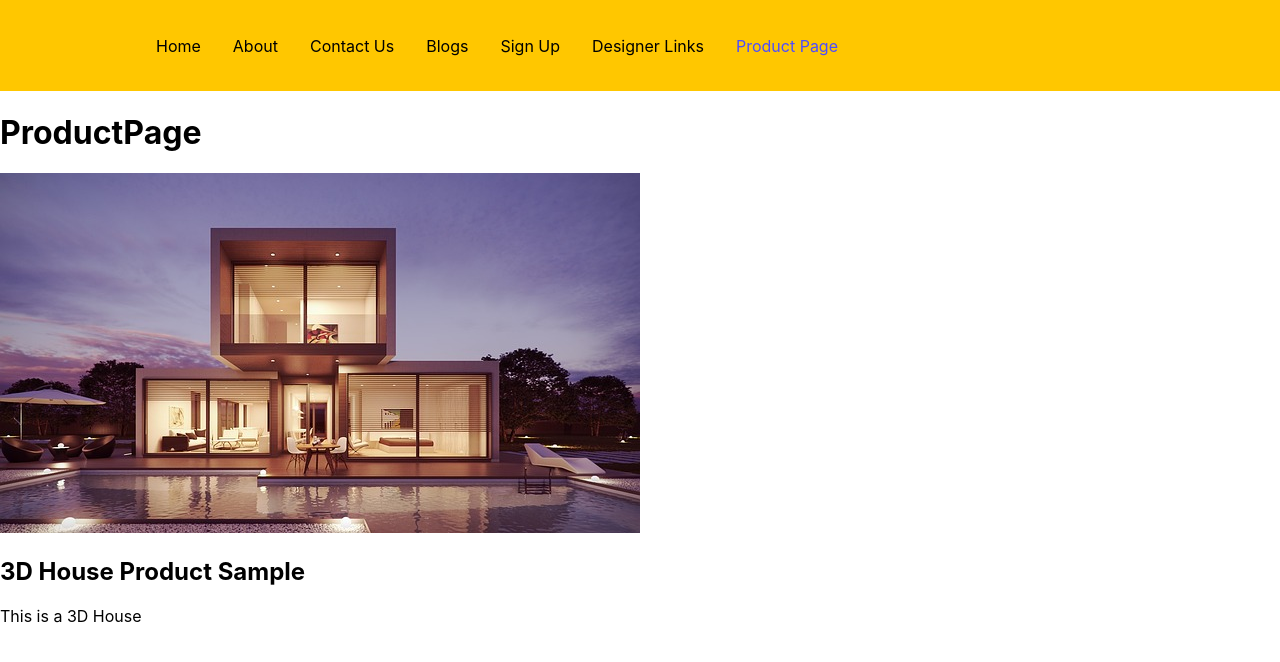
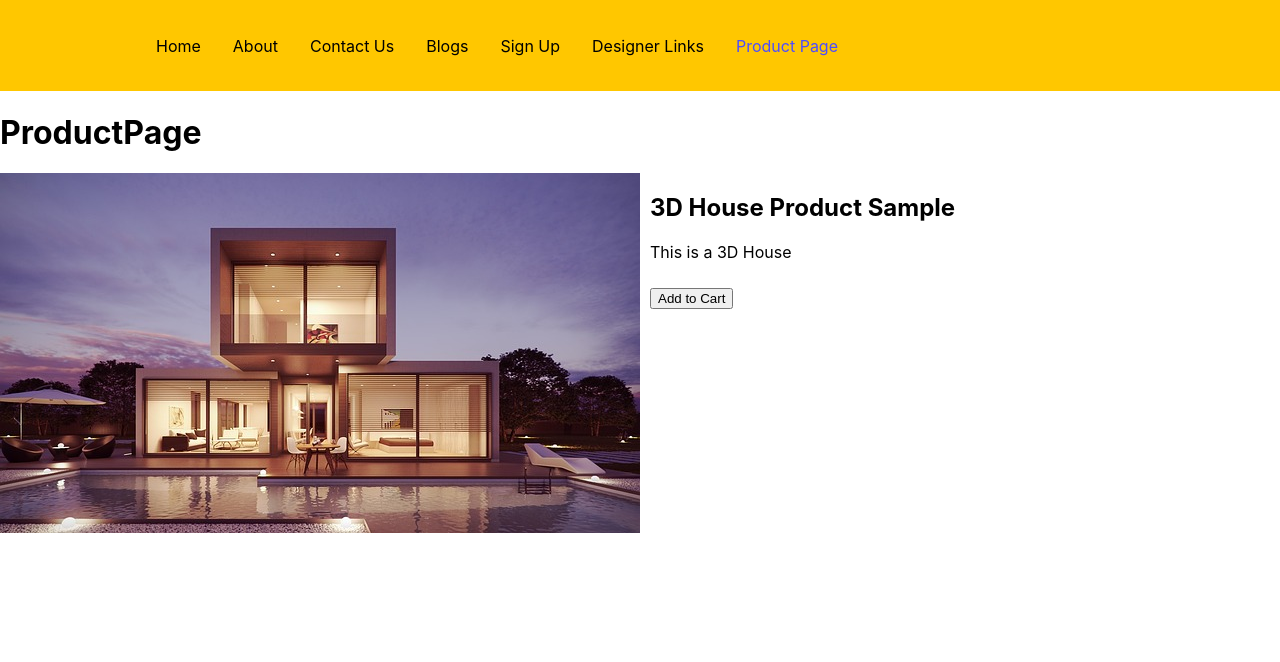
Before and after one commit to kmagana5/Course-Project-2, a React (Create React App) app in the folder client/: page /productpage in a window 1280 px wide. Shown: the top 662 px of the page. Built offline with nearby package versions, Linux system fonts and the light colour scheme.

Commit message:
Style adjustments

```diff
--- a/client/src/pages/productpage.js
+++ b/client/src/pages/productpage.js
@@ -15,14 +15,20 @@ const ProductPage = () => {
     return (
         <div>
     <h1>ProductPage</h1>
+    <div style={{ display: "flex", flexDirection: "row" }}>
         <div>
             <img src={product.product_image} alt="Product Image"/>
+        </div>
+        <div style={{ marginLeft: "10px" }}>
             <h2>3D House Product Sample</h2>
             <p>{product.description}</p>
-                {/* <button onClick={handleAddToCart}>Add to Cart</button> */}
+            <button style={{ marginTop: "10px" }}>Add to Cart</button>
+        </div>
+    </div>
 </div>
 
-        </div>
+
+
     );
 };
 
```
Lines whose indentation alone changed are shown as unchanged.
